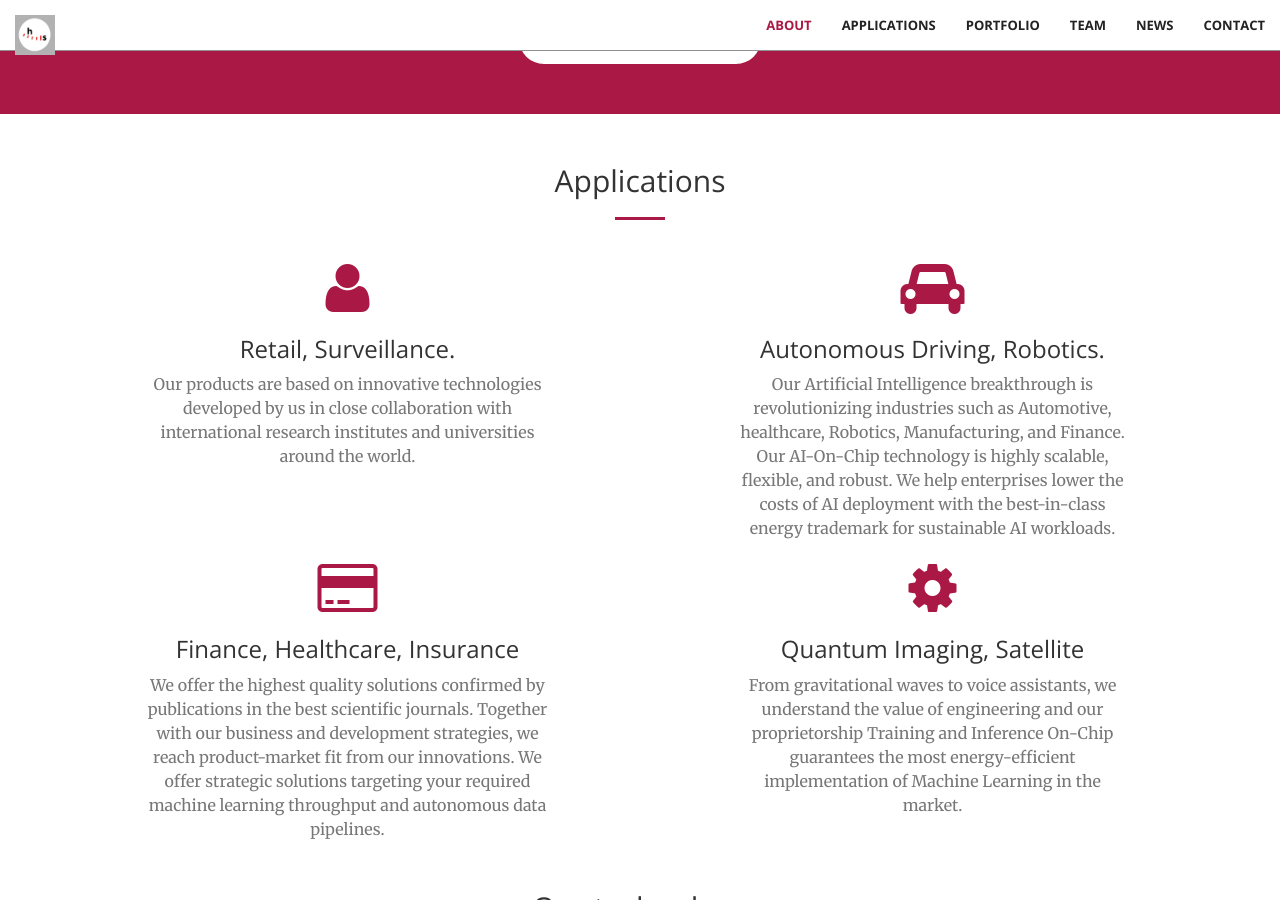
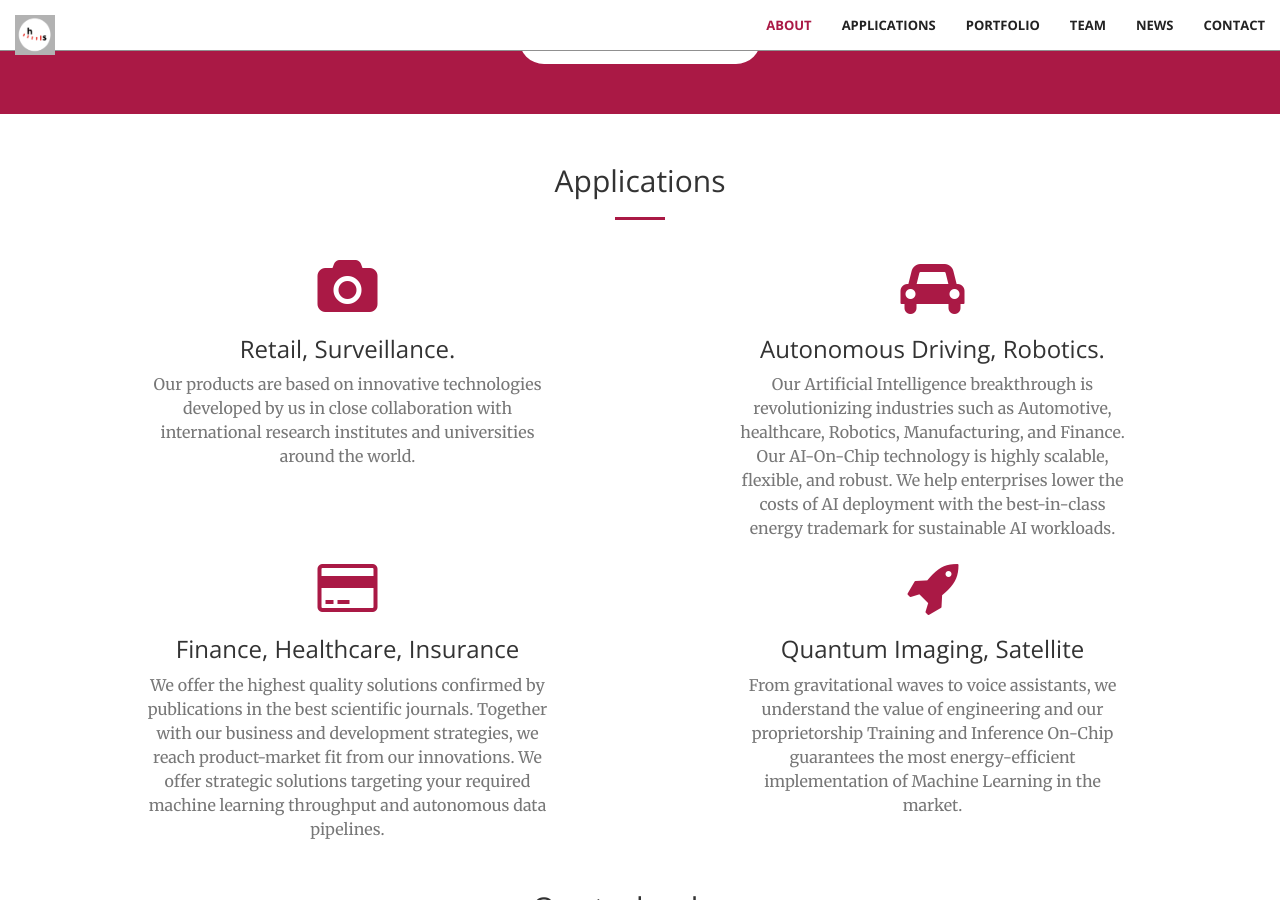
Before and after one commit to hoursec/github.io, a Jekyll site: the page built from index.html, in a window 1280 px wide and 900 px high, scrolled down 1272 px. Built offline with Jekyll 4.4.1, drawn with Linux system fonts in a browser that asks for light colours.

Commit message:
Update services.html

```diff
--- a/_includes/services.html
+++ b/_includes/services.html
@@ -11,7 +11,7 @@
         <div class="row">
             <div class="col-lg-6 col-md-6 text-center">
                 <div class="service-box">
-                    <i class="fa fa-4x fa-user wow bounceIn text-primary"></i>
+                    <i class="fa fa-4x fa-camera wow bounceIn text-primary"></i>
                     <h3>Retail, Surveillance.</h3>
                     <p class="text-muted">Our products are based on innovative technologies developed by us in close collaboration with
                         international research institutes and universities around the world.</p>
@@ -39,7 +39,7 @@
             </div>
             <div class="col-lg-6 col-md-6 text-center">
                 <div class="service-box">
-                    <i class="fa fa-4x fa-cog wow bounceIn text-primary"></i>
+                    <i class="fa fa-4x fa-rocket wow bounceIn text-primary"></i>
                     <h3>Quantum Imaging, Satellite</h3>
                     <p class="text-muted">From gravitational waves to voice assistants, we understand the value of engineering and our
                         proprietorship Training and Inference On-Chip guarantees the most energy-efficient implementation of Machine
```
